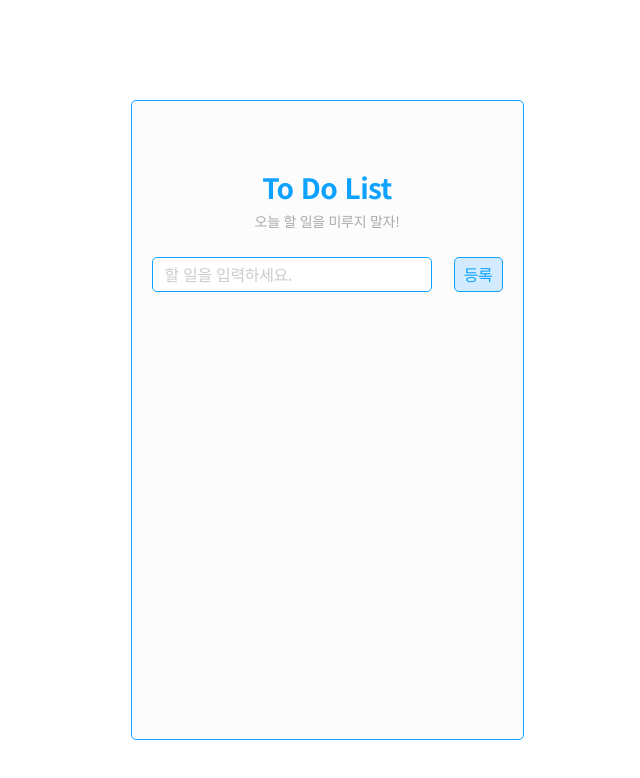
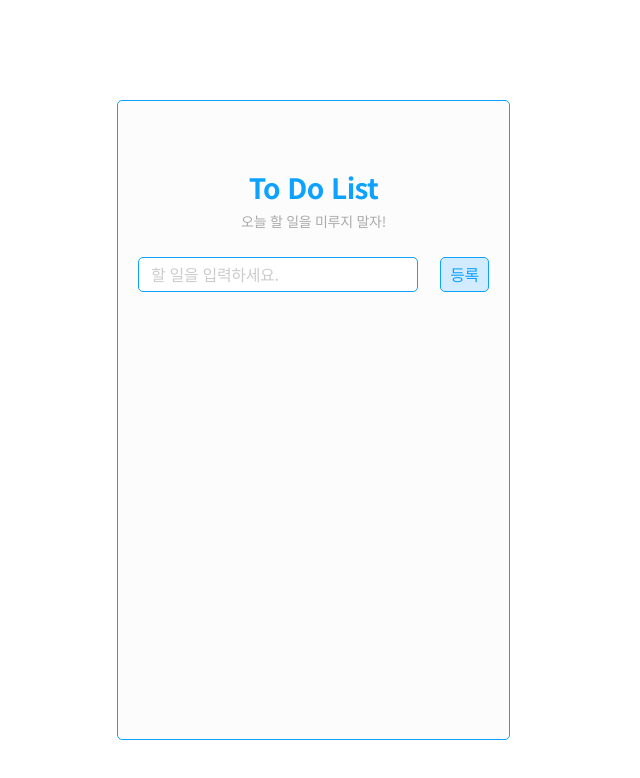
Before and after one commit to surim95/test_TodoList, a plain HTML site: page index.html in a window 1280 px wide. Shown: the whole page, without its empty margins (313-953 px from the left). Drawn offline with Linux system fonts and the light colour scheme.

Commit message:
ToDoList

```diff
--- a/styles/index.css
+++ b/styles/index.css
@@ -1,6 +1,8 @@
 body {
-    transition: all 0.3s;
+    max-width: 420px;
+    min-width: 375px;
     padding-top: 100px;
+    margin: 0 auto;
 }
 #wrap {
     padding: 0 20px;
@@ -8,7 +10,6 @@ body {
     height: 640px;
     background: #fcfcfc;
     border: 1px solid #0DA2FF;
-    margin: 0 auto;
     border-radius: 5px;
     overflow: auto;
 }
```
